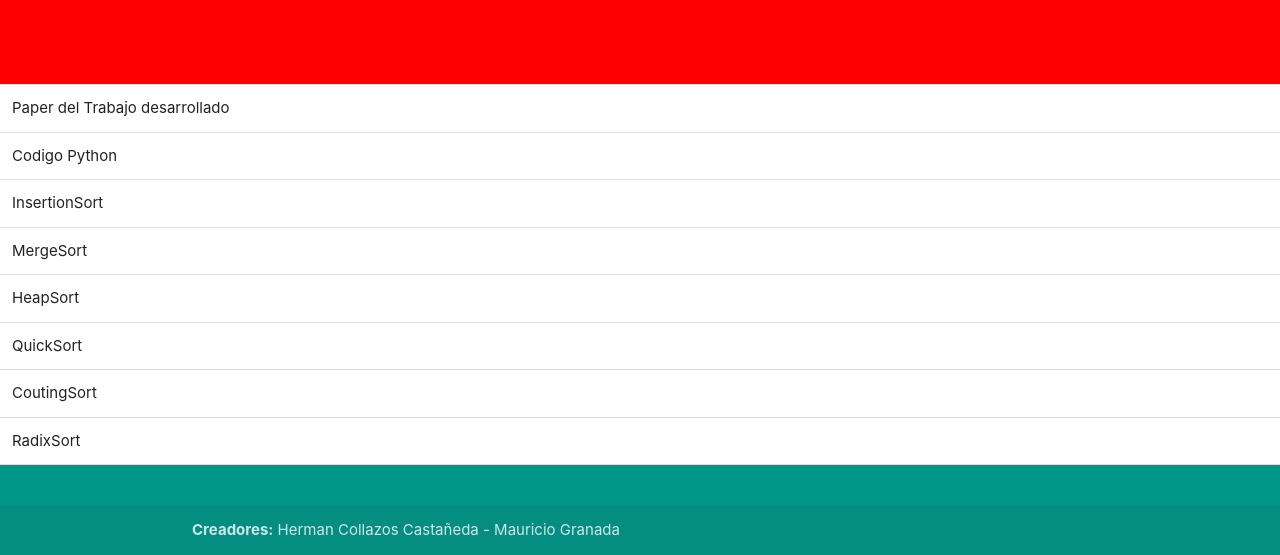
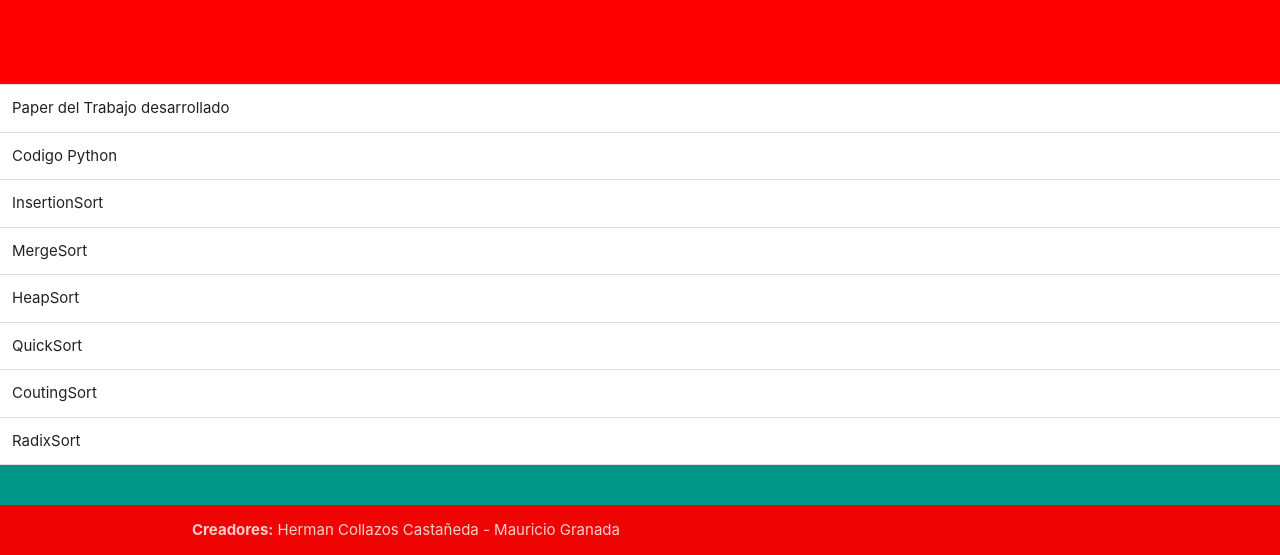
Before and after one commit to yerman87/TallerNo2-M_O, a plain HTML site: page index.html in a window 1280 px wide. Shown: the part 341-896 px from the top of the page. Drawn offline with nearby package versions, Linux system fonts and the light colour scheme.

Commit message:
Update index.html

```diff
--- a/index.html
+++ b/index.html
@@ -181,11 +181,13 @@
 
 	      </div>
 	    </div>
+            <div id="index-banner" style="background-color:#FF0000;">
 	    <div class="footer-copyright">
 	      <div class="container">
 	      <b>Creadores:</b> Herman Collazos Castañeda - Mauricio Granada
 	      </div>
 	    </div>
+            </div>
 	  </footer>
 
 
```
